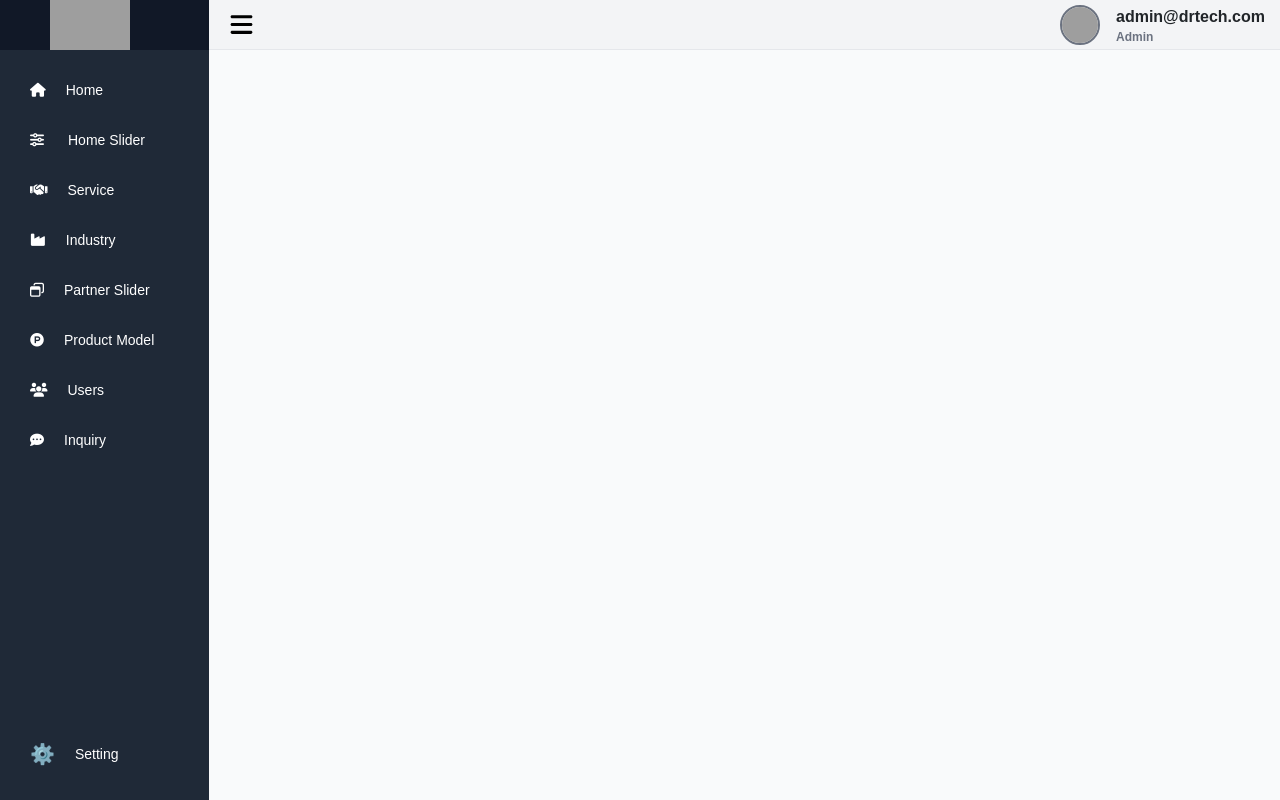
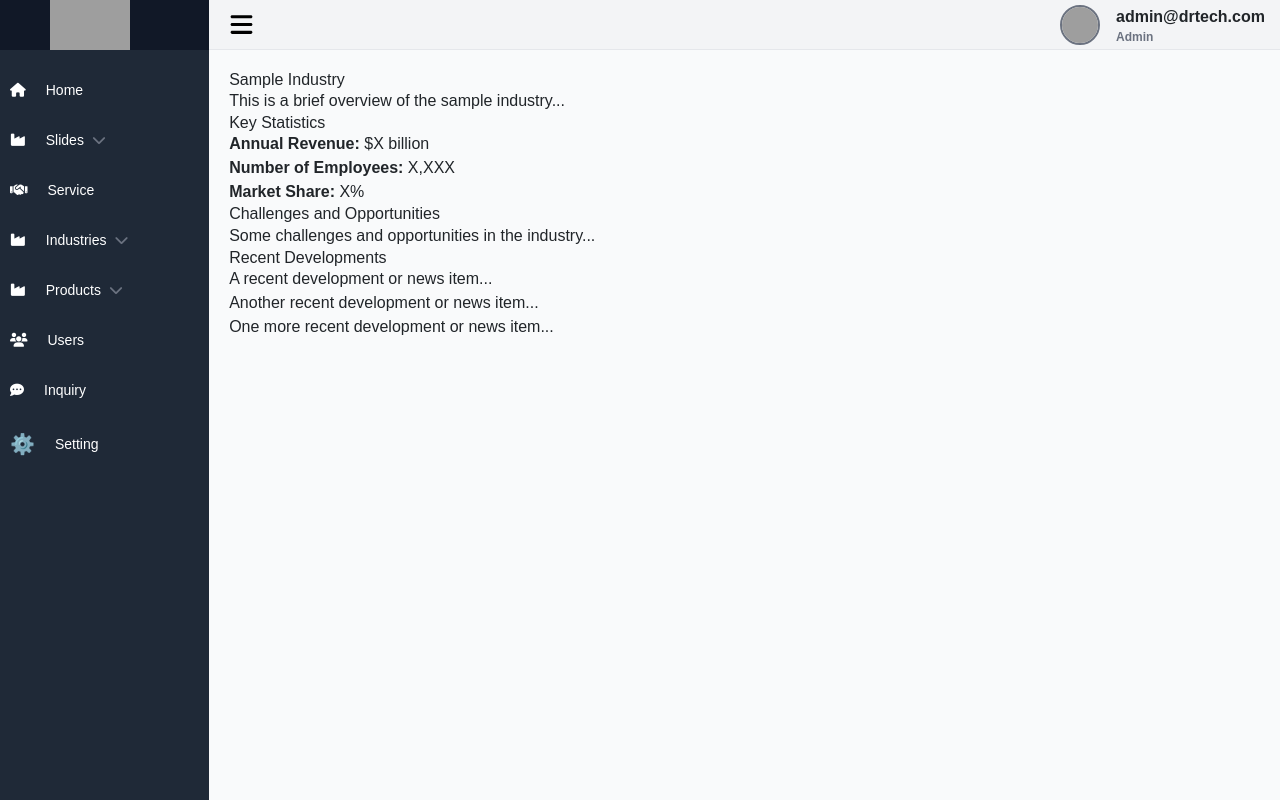
Before and after one commit to Sophara007/vue-thesis, a Vue app: page /industrydetail in a window 1280 px wide. Before the commit this address led to /admin. Built offline with nearby package versions, Linux system fonts and the light colour scheme; sample sign-in values are in the browser's storage; grey boxes are pictures that could not be loaded.

Commit message:
sidebar fix and sublink

```diff
--- /dev/null
+++ b/src/admin-views/IndustryDetail.vue
@@ -0,0 +1,43 @@
+<template>
+    <div class="industry-detail">
+      <h1>{{ industryName }}</h1>
+      <p>{{ industryDescription }}</p>
+      <h2>Key Statistics</h2>
+      <ul>
+        <li><strong>Annual Revenue:</strong> {{ annualRevenue }}</li>
+        <li><strong>Number of Employees:</strong> {{ numEmployees }}</li>
+        <li><strong>Market Share:</strong> {{ marketShare }}</li>
+      </ul>
+      <h2>Challenges and Opportunities</h2>
+      <p>{{ challengesOpportunities }}</p>
+      <h2>Recent Developments</h2>
+      <ul>
+        <li>{{ recentDevelopment1 }}</li>
+        <li>{{ recentDevelopment2 }}</li>
+        <li>{{ recentDevelopment3 }}</li>
+      </ul>
+    </div>
+  </template>
+
+  <script>
+  export default {
+    name: 'IndustryDetail',
+    data() {
+      return {
+        industryName: 'Sample Industry',
+        industryDescription: 'This is a brief overview of the sample industry...',
+        annualRevenue: '$X billion',
+        numEmployees: 'X,XXX',
+        marketShare: 'X%',
+        challengesOpportunities: 'Some challenges and opportunities in the industry...',
+        recentDevelopment1: 'A recent development or news item...',
+        recentDevelopment2: 'Another recent development or news item...',
+        recentDevelopment3: 'One more recent development or news item...'
+      };
+    }
+  };
+  </script>
+
+  <style scoped>
+  /* Add your component-specific styles here */
+  </style>
--- /dev/null
+++ b/src/admin-views/SubProduct.vue
@@ -0,0 +1,43 @@
+<template>
+    <div class="industry-detail">
+      <h1>{{ industryName }}</h1>
+      <p>{{ industryDescription }}</p>
+      <h2>Key Statistics</h2>
+      <ul>
+        <li><strong>Annual Revenue:</strong> {{ annualRevenue }}</li>
+        <li><strong>Number of Employees:</strong> {{ numEmployees }}</li>
+        <li><strong>Market Share:</strong> {{ marketShare }}</li>
+      </ul>
+      <h2>Challenges and Opportunities</h2>
+      <p>{{ challengesOpportunities }}</p>
+      <h2>Recent Developments</h2>
+      <ul>
+        <li>{{ recentDevelopment1 }}</li>
+        <li>{{ recentDevelopment2 }}</li>
+        <li>{{ recentDevelopment3 }}</li>
+      </ul>
+    </div>
+  </template>
+
+  <script>
+  export default {
+    name: 'SubProduct',
+    data() {
+      return {
+        industryName: 'Sample Industry',
+        industryDescription: 'This is a brief overview of the sample industry...',
+        annualRevenue: '$X billion',
+        numEmployees: 'X,XXX',
+        marketShare: 'X%',
+        challengesOpportunities: 'Some challenges and opportunities in the industry...',
+        recentDevelopment1: 'A recent development or news item...',
+        recentDevelopment2: 'Another recent development or news item...',
+        recentDevelopment3: 'One more recent development or news item...'
+      };
+    }
+  };
+  </script>
+
+  <style scoped>
+  /* Add your component-specific styles here */
+  </style>
--- /dev/null
+++ b/src/admin-views/SubProductDetail.vue
@@ -0,0 +1,43 @@
+<template>
+    <div class="industry-detail">
+      <h1>{{ industryName }}</h1>
+      <p>{{ industryDescription }}</p>
+      <h2>Key Statistics</h2>
+      <ul>
+        <li><strong>Annual Revenue:</strong> {{ annualRevenue }}</li>
+        <li><strong>Number of Employees:</strong> {{ numEmployees }}</li>
+        <li><strong>Market Share:</strong> {{ marketShare }}</li>
+      </ul>
+      <h2>Challenges and Opportunities</h2>
+      <p>{{ challengesOpportunities }}</p>
+      <h2>Recent Developments</h2>
+      <ul>
+        <li>{{ recentDevelopment1 }}</li>
+        <li>{{ recentDevelopment2 }}</li>
+        <li>{{ recentDevelopment3 }}</li>
+      </ul>
+    </div>
+  </template>
+
+  <script>
+  export default {
+    name: 'SubProductDetail',
+    data() {
+      return {
+        industryName: 'Sample Industry',
+        industryDescription: 'This is a brief overview of the sample industry...',
+        annualRevenue: '$X billion',
+        numEmployees: 'X,XXX',
+        marketShare: 'X%',
+        challengesOpportunities: 'Some challenges and opportunities in the industry...',
+        recentDevelopment1: 'A recent development or news item...',
+        recentDevelopment2: 'Another recent development or news item...',
+        recentDevelopment3: 'One more recent development or news item...'
+      };
+    }
+  };
+  </script>
+
+  <style scoped>
+  /* Add your component-specific styles here */
+  </style>
--- a/src/router/index.js
+++ b/src/router/index.js
@@ -16,7 +16,9 @@ import HomePage from '../admin-views/Home.vue';
 import Admin from '../admin-views/Admin.vue';
 import store from '../store';
 import Inquiry from '../admin-views/Inquiry.vue'
-
+import IndustryDetail from '../admin-views/IndustryDetail.vue'
+import SubProduct from '../admin-views/SubProduct.vue'
+import SubProductDetail from '../admin-views/SubProductDetail.vue'
 const routes = [
   {
     path: '/',
@@ -60,6 +62,11 @@ const routes = [
         component: Industry,
       },
       {
+        name: 'IndustryDetail',
+        path: '/industrydetail',
+        component: IndustryDetail,
+      },
+      {
         name: 'Partner',
         path: '/partner',
         component: Partner,
@@ -68,6 +75,16 @@ const routes = [
         name: 'Product',
         path: '/product',
         component: Product,
+      },
+      {
+        name: 'SubProduct',
+        path: '/subproduct',
+        component: SubProduct,
+      },
+      {
+        name: 'SubProductDetail',
+        path: '/subproductdetail',
+        component: SubProduct,
       },
       {
         name: 'Setting',
--- a/src/views/AdminPanel.vue
+++ b/src/views/AdminPanel.vue
@@ -2,46 +2,71 @@
   <div class="w-screen h-screen flex">
     <!-- Side bar -->
 
-    <div class="w-[250px] h-full bg-gray-200 text-white" overflow-y-auto flex v-show="showSide">
-      <div class="h-[50px] bg-gray-900 flex justify-start  items-center ">
+    <div class="w-[250px] bg-gray-200 text-white overflow-y-auto flex flex-col" v-show="showSide">
+      <div class="h-[50px] bg-gray-900 flex justify-start items-center">
         <div class="px-[50px]">
           <img src="https://static.wixstatic.com/media/74d6b3_b17a2b221c7246edb6bd50376a7a7ee4~mv2.gif" alt="logo-blue.gif" style="width:80px;height:50px">
         </div>
       </div>
-      <div class="h-[calc(100vh-50px)] bg-gray-800 py-[20px]">
-        <div class="flex flex-col justify-between h-full px-[20px] space-y-[10px]">
+      <div class="bg-gray-800 py-[20px] flex-grow">
+        <div class="flex flex-col space-y-[10px]">
           <div class=" flex flex-col justify-between space-y-[10px]">
             <router-link to="/home"
               class="inline-flex relative items-center py-[10px] px-[10px] w-full text-sm font-medium rounded-md border-gray-200 hover:bg-gray-200 hover:text-gray-800  transition duration-400 ease-in-out">
               <i class="fas fa-home mr-5"></i>
               Home
             </router-link>
+<div>
+            <div class="inline-flex relative items-center py-[10px] px-[10px] w-full text-sm font-medium rounded-md rounded-b-lg hover:bg-gray-300 hover:text-gray-800 transition duration-400 ease-in-out" @click="toggleHomeSlider">
+    <i class="fas fa-industry mr-5"></i>
+    Slides
+    <i v-if="showPartnerSlider" class="ml-2 fas fa-chevron-up text-gray-500"></i>
+    <i v-else class="ml-2 fas fa-chevron-down text-gray-500"></i>
+            </div>
+  <!-- Sub-link content under Home Slider -->
+  <div v-if="showHomeSlider" class="ml-6 text-sm text-gray-500">
+    <router-link to="/slider" class="block py-1 hover:text-gray-700 transition duration-300  white-text">Homepage Slider</router-link>
 
-            <router-link to="/slider" class="inline-flex relative items-center py-[10px] px-[10px] w-full text-sm font-medium rounded-md border-gray-200 hover:bg-gray-300  hover:text-gray-800 transition duration-400 ease-in-out">
-              <i class="fas fa-sliders-h mr-6"></i>
-              Home Slider
-            </router-link>
-
+    <router-link to="/partner" class="block py-1 hover:text-gray-700 transition duration-300  white-text">Partner Slider</router-link>
+    <!-- Add more sub-links as needed -->
+  </div>
+</div>
             <router-link to="/service"
               class="inline-flex relative items-center py-[10px] px-[10px] w-full text-sm font-medium rounded-md border-gray-200 hover:bg-gray-300  hover:text-gray-800 transition duration-400 ease-in-out">
               <i class="fas fa-handshake align-middle mr-5"></i>
               Service
             </router-link>
+<div>
+            <div class="inline-flex relative items-center py-[10px] px-[10px] w-full text-sm font-medium rounded-md rounded-b-lg hover:bg-gray-300 hover:text-gray-800 transition duration-400 ease-in-out" @click="toggleIndustryDetail">
+    <i class="fas fa-industry mr-5"></i>
+    Industries
+    <i v-if="showIndustryDetail" class="ml-2 fas fa-chevron-up text-gray-500"></i>
+    <i v-else class="ml-2 fas fa-chevron-down text-gray-500"></i>
+    </div>
+  <!-- Sub-link content under Industry -->
+  <div v-if="showIndustryDetail" class="ml-6 text-sm text-gray-500">
+    <router-link to="/industry" class="block py-1 hover:text-gray-700 transition duration-300  white-text">Industry</router-link>
 
-            <router-link to="/industry"
-              class="inline-flex relative items-center py-[10px] px-[10px] w-full text-sm font-medium rounded-md rounded-b-lg hover:bg-gray-300  hover:text-gray-800 transition duration-400 ease-in-out">
-              <i class="fas fa-industry mr-5"></i>
-              Industry
-            </router-link>
+    <router-link to="/industrydetail" class="block py-1 hover:text-gray-700 transition duration-300  white-text">Industry Detail</router-link>
+    <!-- Add more sub-links as needed -->
+  </div>
+</div>
 
-            <router-link to="/partner" class="inline-flex relative items-center py-[10px] px-[10px] w-full text-sm font-medium rounded-md rounded-b-lg hover:bg-gray-300  hover:text-gray-800 transition duration-400 ease-in-out">
-              <i class="fa-regular fa-window-restore mr-5"></i>
-              Partner Slider
-            </router-link>
-            <router-link to="/product" class="inline-flex relative items-center py-[10px] px-[10px] w-full text-sm font-medium rounded-md rounded-b-lg hover:bg-gray-300  hover:text-gray-800 transition duration-400 ease-in-out">
-              <i class="fa-brands fa-product-hunt mr-5"></i>
-              Product Model
-            </router-link>
+  <div>
+    <div class="inline-flex relative items-center py-[10px] px-[10px] w-full text-sm font-medium rounded-md rounded-b-lg cursor-pointer hover:bg-gray-300 hover:text-gray-800 transition duration-400 ease-in-out" @click="toggleProductDetail">
+      <i class="fas fa-industry mr-5"></i>
+      Products
+      <i v-if="showProductDetail" class="ml-2 fas fa-chevron-up text-gray-500"></i>
+      <i v-else class="ml-2 fas fa-chevron-down text-gray-500"></i>
+    </div>
+    <!-- Sub-link content under Product Model -->
+    <div v-if="showProductDetail" class="ml-6 text-sm text-gray-500">
+      <router-link to="/product" class="block py-1 hover:text-gray-700 transition duration-300 white-text">Products Model</router-link>
+      <router-link to="/subproduct" class="block py-1 hover:text-gray-700 transition duration-300  white-text">Sub Product</router-link>
+      <router-link to="/subproductdetail" class="block py-1 hover:text-gray-700 transition duration-300  white-text">Sub Product Detail</router-link>
+      <!-- Add more sub-links as needed -->
+    </div>
+  </div>
             <router-link to="/admin/users" class="inline-flex relative items-center py-[10px] px-[10px] w-full text-sm font-medium rounded-md rounded-b-lg hover:bg-gray-300  hover:text-gray-800 transition duration-400 ease-in-out">
               <i class="fas fa-users mr-5"></i>
               Users
@@ -144,10 +169,22 @@ export default {
   data() {
     return {
       showDropDown: false,
-      showSide: true
+      showSide: true,
+      showIndustryDetail: false, // Add this new data property
+      showHomeSlider: false,
+      showProductDetail: false,
     }
   },
   methods: {
+    toggleProductDetail() {
+      this.showProductDetail = !this.showProductDetail;
+    },
+    toggleHomeSlider() {
+      this.showHomeSlider = !this.showHomeSlider;
+    },
+    toggleIndustryDetail() {
+      this.showIndustryDetail = !this.showIndustryDetail;
+    },
     toggleSideBar() {
       this.showSide = !this.showSide
 
@@ -172,4 +209,8 @@ html {
   margin: 0;
   padding: 0;
   overflow: hidden;
-}</style>
+}
+.white-text {
+    color: white;
+  }
+  </style>
```
